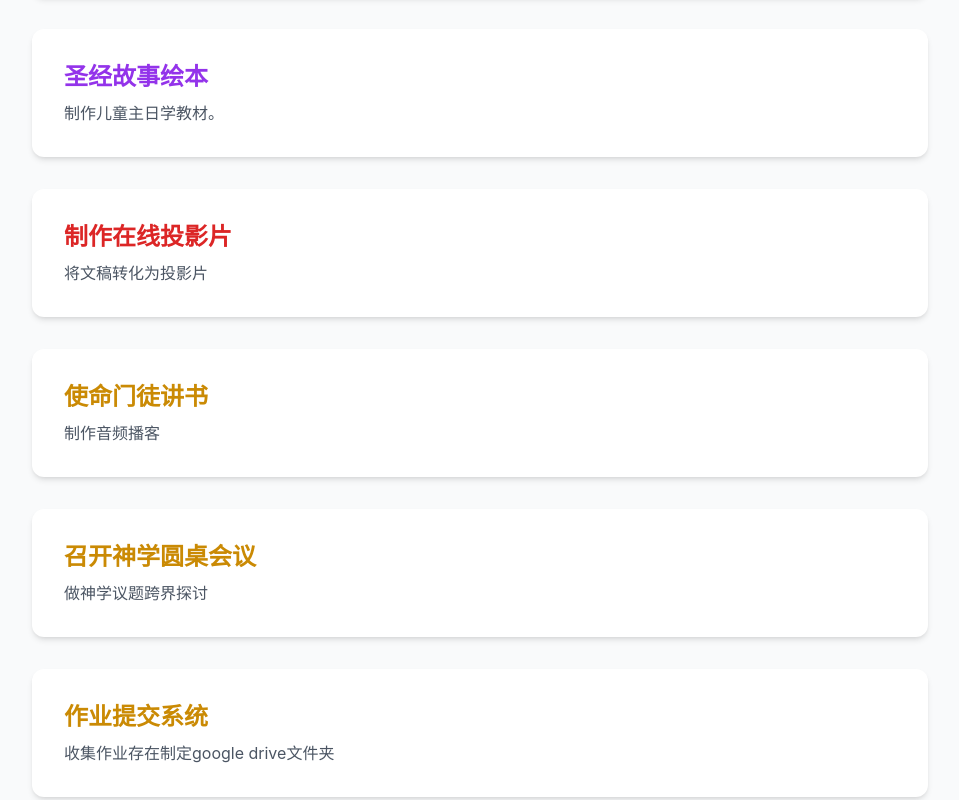
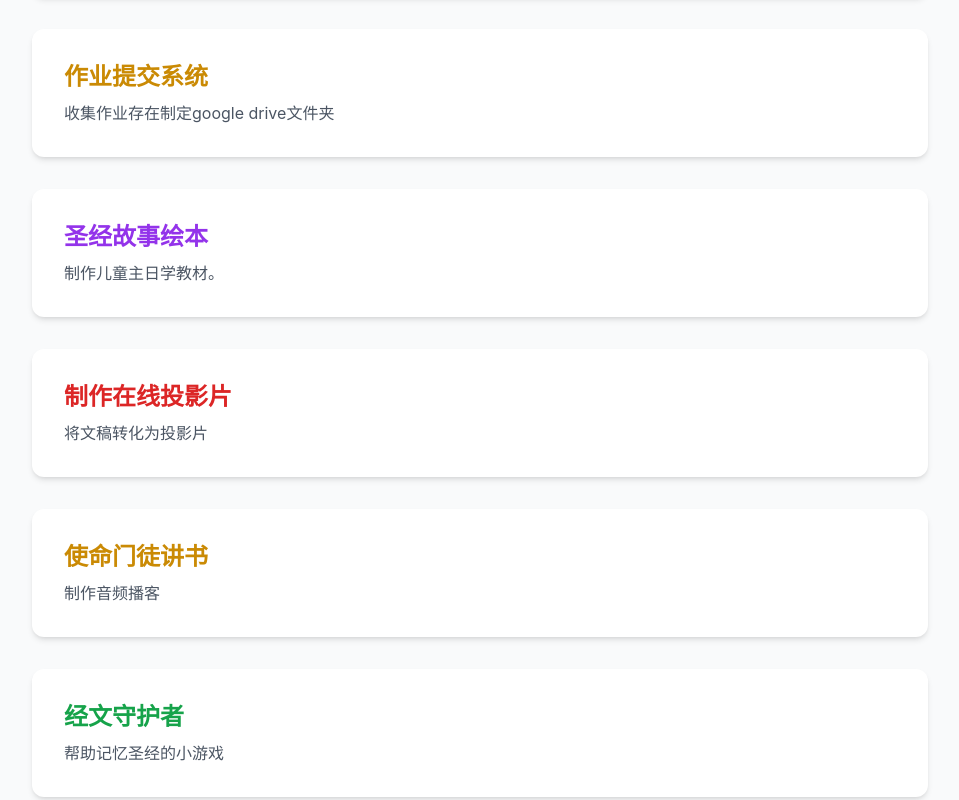
Before and after one commit to kenanfr/icbsie, a plain HTML site: page index.html in a window 1280 px wide. Shown: the part 503-1303 px from the top of the page, without its empty margins (160-1119 px from the left). Drawn offline with nearby package versions, Linux system fonts and the light colour scheme; a web font is replaced by a local one.

Commit message:
Update index.html

```diff
--- a/index.html
+++ b/index.html
@@ -42,6 +42,12 @@
                 <p class="text-gray-600">每日默想神的话。</p>
             </a>
 
+              <!-- 作品卡片 7 -->
+            <a href="https://kenanfr.github.io/icbsie/Assignment_Submission.html" target="_blank" rel="noopener noreferrer" class="block p-8 bg-white rounded-xl shadow-md hover:shadow-lg hover:scale-[1.02] transition-all duration-300 ease-in-out">
+                <h2 class="text-2xl font-semibold text-yellow-600 mb-2">作业提交系统</h2>
+                <p class="text-gray-600">收集作业存在制定google drive文件夹</p>
+            </a>
+
             <!-- 作品卡片 3 -->
             <a href="https://share.dessix.io/site/cmdzz72to000jrx3gf5jmt3xc" target="_blank" rel="noopener noreferrer" class="block p-8 bg-white rounded-xl shadow-md hover:shadow-lg hover:scale-[1.02] transition-all duration-300 ease-in-out">
                 <h2 class="text-2xl font-semibold text-purple-600 mb-2">圣经故事绘本</h2>
@@ -60,17 +66,19 @@
                 <p class="text-gray-600">制作音频播客</p>
             </a>
 
+               <!-- 作品卡片 2 -->
+            <a href="https://bibleshoot.netlify.app/" target="_blank" rel="noopener noreferrer" class="block p-8 bg-white rounded-xl shadow-md hover:shadow-lg hover:scale-[1.02] transition-all duration-300 ease-in-out">
+                <h2 class="text-2xl font-semibold text-green-600 mb-2">经文守护者</h2>
+                <p class="text-gray-600">帮助记忆圣经的小游戏</p>
+            </a>
+
             <!-- 作品卡片 6 -->
             <a href="http://simp.ly/publish/gJSjyY" target="_blank" rel="noopener noreferrer" class="block p-8 bg-white rounded-xl shadow-md hover:shadow-lg hover:scale-[1.02] transition-all duration-300 ease-in-out">
                 <h2 class="text-2xl font-semibold text-yellow-600 mb-2">召开神学圆桌会议</h2>
                 <p class="text-gray-600">做神学议题跨界探讨</p>
             </a>
 
-            <!-- 作品卡片 7 -->
-            <a href="https://kenanfr.github.io/icbsie/Assignment_Submission.html" target="_blank" rel="noopener noreferrer" class="block p-8 bg-white rounded-xl shadow-md hover:shadow-lg hover:scale-[1.02] transition-all duration-300 ease-in-out">
-                <h2 class="text-2xl font-semibold text-yellow-600 mb-2">作业提交系统</h2>
-                <p class="text-gray-600">收集作业存在制定google drive文件夹</p>
-            </a>
+
 
         </main>
 
```
